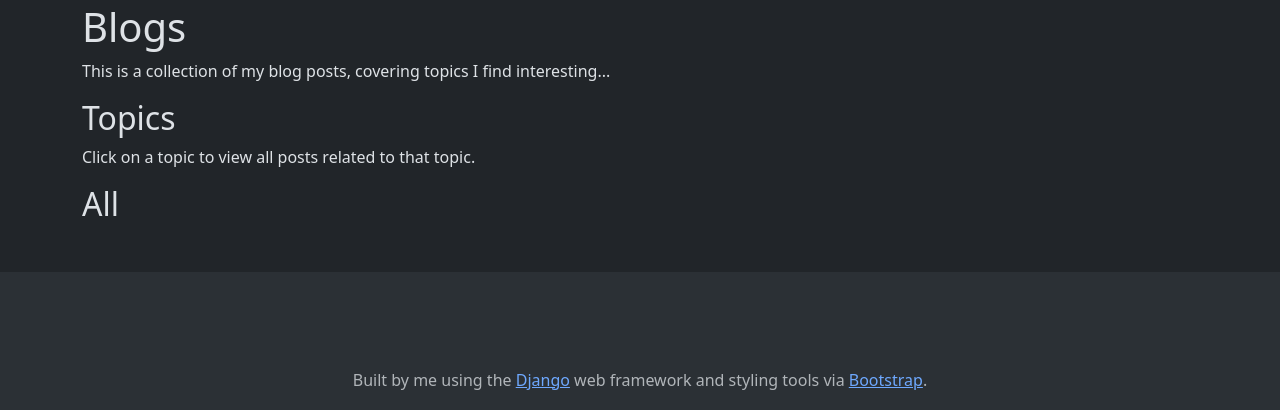
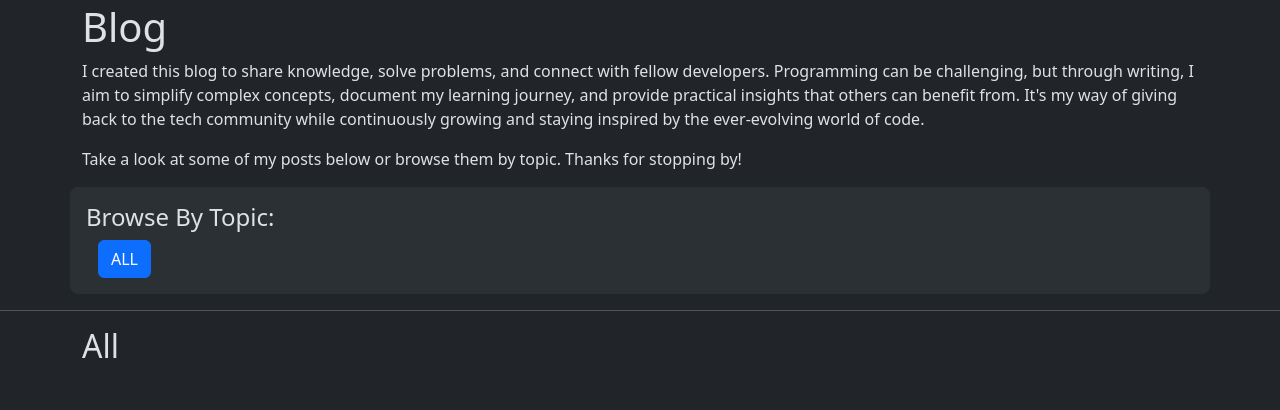
Before and after one commit to mjohns91/PersonalBlog, a Django app: page /blog/ in a window 1280 px wide. Shown: the part 53-463 px from the top of the page. Run offline with Django 5.2, Linux system fonts and the light colour scheme; data that the repository does not hold is empty.

Commit message:
added htmx dynamic code for posts by topic, restructured views to be simpler, added resume download

```diff
--- a/PersonalBlog/settings.py
+++ b/PersonalBlog/settings.py
@@ -40,6 +40,8 @@ INSTALLED_APPS = [
     'django.contrib.staticfiles',
     # my apps
     'website',
+    # installed apps
+    'django_htmx',
 ]
 
 MIDDLEWARE = [
@@ -50,6 +52,8 @@ MIDDLEWARE = [
     'django.contrib.auth.middleware.AuthenticationMiddleware',
     'django.contrib.messages.middleware.MessageMiddleware',
     'django.middleware.clickjacking.XFrameOptionsMiddleware',
+    # Additional middleware
+    "django_htmx.middleware.HtmxMiddleware",
 ]
 
 ROOT_URLCONF = 'PersonalBlog.urls'
@@ -129,5 +133,5 @@ DEFAULT_AUTO_FIELD = 'django.db.models.BigAutoField'
 STATIC_ROOT = os.path.join(BASE_DIR, 'staticfiles')
 
 STATICFILES_DIRS = [
-    os.path.join(BASE_DIR, "static"),
+    os.path.join(BASE_DIR, "./website/static"),
 ]
--- a/templates/base.html
+++ b/templates/base.html
@@ -1,3 +1,4 @@
+{% load django_htmx static %}
 <!doctype html>
 <html id="html" lang="en">
   <head>
@@ -6,8 +7,10 @@
     <title>Matthew S. Johnson Blog</title>
     <link href="https://cdn.jsdelivr.net/npm/bootstrap@5.3.3/dist/css/bootstrap.min.css" rel="stylesheet" integrity="sha384-QWTKZyjpPEjISv5WaRU9OFeRpok6YctnYmDr5pNlyT2bRjXh0JMhjY6hW+ALEwIH" crossorigin="anonymous">
     <link rel="stylesheet" href="https://cdn.jsdelivr.net/npm/bootstrap-icons@1.11.3/font/bootstrap-icons.css">
+       <script src="https://unpkg.com/htmx.org"></script>
   </head>
   <body>
+
     {% load static %}
     {% include 'navbar.html' %}
     {% block content %}
--- a/templates/blog.html
+++ b/templates/blog.html
@@ -4,30 +4,48 @@
 
     <!-- Display title/summary -->
     <div class="container">
-        <h1>Blogs</h1>
-        <p>This is a collection of my blog posts, covering topics I find interesting...</p>
+        <h1>Blog</h1>
+        <p>I created this blog to share knowledge, solve problems, and connect with fellow developers.
+            Programming can be challenging, but through writing, I aim to simplify complex concepts,
+            document my learning journey, and provide practical insights that others can benefit from.
+            It's my way of giving back to the tech community while continuously growing and staying inspired
+            by the ever-evolving world of code.</p>
+        <p>Take a look at some of my posts below or browse them by topic. Thanks for stopping by!</p>
     </div>
 
     <!-- Display topics -->
+    <div class="container my-3 bg-body-tertiary p-3 rounded-3">
+        <h4>Browse By Topic:</h4>
         <div class="container">
-        <h2>Topics</h2>
-        <p>Click on a topic to view all posts related to that topic.</p>
-        {% for topic in posts|unique_topics %}
-            <a href="{% url 'blog_by_topic' topic %}">{{ topic }}</a>
+            {% for topic_slug in posts|unique_topics %}
+                <button class="btn btn-primary" hx-get="{% url 'blog_by_topic_htmx' topic_slug %}"
+                   hx-target="#posts-container"
+                   hx-swap="innerHTML">
+                    {{ topic_slug }}
+                </button>
             {% endfor %}
+            <button class="btn btn-primary" hx-get="{% url 'blog_by_topic_htmx' 'all' %}"
+               hx-target="#posts-container"
+               hx-swap="innerHTML">
+               ALL
+            </button>
+        </div>
     </div>
 
+    <hr>
     <!-- Display posts -->
-    <div class="container">
-        <h2>All</h2>
+    <div id="posts-container" class="container my-3">
+        <h2>{{ topic }}</h2>
         {% for post in posts %}
             <div class="card" style="margin-bottom: 10px">
                 <div class="card-body">
                     <h5>{{ post.title }}</h5>
-                        <h6>[ {{ post.topic }} ]</h6>
                     <p>Posted on: {{ post.posted_date.date }}</p>
                     <p class="card-text">{{ post.preview }}</p>
-                        <p><a href="{% url 'blog_post' post.topic post.title %}">Read More</a></p>
+                    <p><a class="btn btn-secondary" href="{% url 'blog_post' post.topic_slug post.title_slug %}">Read More</a></p>
+                    {% if topic_slug == 'all' %}
+                        <span class="badge text-bg-warning">{{ post.topic }}</span>
+                    {% endif %}
                 </div>
             </div>
         {% endfor %}
--- a/templates/blog_post.html
+++ b/templates/blog_post.html
@@ -7,6 +7,6 @@
         <p><strong>{{ post.posted_date.date }}</strong></p>
         <p>{{ post.content|safe }}</p>
         <p><em>Last edited on: {{ post.edit_date.date }}</em></p>
-        <a href="{% url 'blog_all' %}" class="btn btn-secondary">Back</a>
+        <a href="{% url 'blog' %}" class="btn btn-secondary">Back</a>
     </div>
 {% endblock %}
--- a/templates/navbar.html
+++ b/templates/navbar.html
@@ -10,10 +10,10 @@
               <a href="{% url 'projects' %}" class="nav-link">Projects</a>
           </li>
           <li class="nav-item">
-              <a href="{% url 'blog_all' %}" class="nav-link">Blog</a>
+              <a href="{% url 'blog' %}" class="nav-link">Blog</a>
           </li>
           <li class="nav-item">
-              <a class="nav-link">Resume</a>
+              <a href="{% url 'download_resume' %}" class="nav-link">Resume</a>
           </li>
       </ul>
     </div>
--- a/website/models.py
+++ b/website/models.py
@@ -9,6 +9,8 @@ class BlogPost(models.Model):
     topic = models.CharField(max_length=200)
     posted_date = models.DateTimeField(auto_now_add=True)
     edit_date = models.DateTimeField(auto_now=True)
+    title_slug = models.SlugField(max_length=200, unique=True, blank=True)
+    topic_slug = models.SlugField(max_length=200, unique=True, blank=True)
 
     def __str__(self):
         return self.title
@@ -23,6 +25,8 @@ class Project(models.Model):
     posted_date = models.DateTimeField(auto_now_add=True)
     edit_date = models.DateTimeField(auto_now=True)
     github_link = models.URLField(blank=True)
+    title_slug = models.SlugField(max_length=200, unique=True, blank=True)
+    topic_slug = models.SlugField(max_length=200, unique=True, blank=True)
 
     def __str__(self):
         return self.title
--- a/website/templatetags/custom_filters.py
+++ b/website/templatetags/custom_filters.py
@@ -8,6 +8,6 @@ def unique_topics(posts):
     """Extract unique topics from a list of posts."""
     seen_topics = set()
     for post in posts:
-        if post.topic not in seen_topics:
-            seen_topics.add(post.topic)
-            yield post.topic
+        if post.topic_slug not in seen_topics:
+            seen_topics.add(post.topic_slug)
+            yield post.topic_slug
--- a/website/urls.py
+++ b/website/urls.py
@@ -3,8 +3,9 @@ from . import views
 
 urlpatterns = [
     path('', views.home, name='home'),
-    path('blog/', views.blog_all, name='blog_all'),
-    path('blog/<str:target_topic>/', views.blog_by_topic, name='blog_by_topic'),
-    path('blog/<str:post_topic>/<str:post_title>/', views.blog_post, name='blog_post'),
+    path('blog/', views.blog, name='blog'),
+    path('blog/topic/<str:topic_slug>/', views.blog_by_topic_htmx, name='blog_by_topic_htmx'),
+    path('blog/<slug:topic_slug>/<slug:title_slug>/', views.blog_post, name='blog_post'),
     path('projects/', views.projects, name='projects'),
+    path('resume/', views.download_resume, name='download_resume'),
 ]
--- a/website/views.py
+++ b/website/views.py
@@ -1,32 +1,47 @@
+from django.http import FileResponse
 from django.shortcuts import render, get_object_or_404
 
-from website.models import BlogPost, Project
+import os
+
+from .models import BlogPost, Project
 
 
 def home(request):
     """Sends the user to the home page"""
     return render(request, 'home.html', {})
 
-def blog_all(request):
-    """Displays all blog posts"""
+def blog(request):
+    """Displays all blog posts for a given topic or all if 'all' is given"""
     posts = BlogPost.objects.all()
-    return render(request, 'blog.html', {'posts': posts})
+    topic = 'All'
+    topic_slug = 'all'
+    context = {"posts": posts, "topic": topic, 'topic_slug': topic_slug}
+    return render(request, 'blog.html', context)
 
-def blog_by_topic(request, target_topic):
-    """Displays all blog posts for a given topic"""
-    if target_topic == 'all':
-        return blog_all(request)
-    topic = target_topic.capitalize()
-    all_topics = BlogPost.objects.values_list('topic', flat=True).distinct()
-    posts = BlogPost.objects.filter(topic=target_topic)
-    return render(request, 'blog_by_topic.html', {'topic': topic, 'posts': posts, 'all_topics': all_topics})
+def blog_by_topic_htmx(request, topic_slug):
+    if topic_slug == "all":
+        posts = BlogPost.objects.all()
+        topic = "All"
+    else:
+        topic = BlogPost.objects.get(topic_slug=topic_slug).topic
+        posts = BlogPost.objects.filter(topic=topic)
 
-def blog_post(request, post_topic, post_title):
+    context = {"posts": posts, "topic": topic, 'topic_slug': topic_slug}
+    # Render only the posts partial template for htmx
+    return render(request, "partials/blog_posts.html", context)
+
+
+def blog_post(request, topic_slug, title_slug):
     """Sends the user to a specific blog post"""
-    post = get_object_or_404(BlogPost, title=post_title)
+    post = get_object_or_404(BlogPost, topic_slug=topic_slug, title_slug=title_slug)
     return render(request, 'blog_post.html', {'post': post})
 
 def projects(request):
     """Sends the user to the projects page"""
     project_list = Project.objects.all()
     return render(request, 'projects.html', {'projects': project_list})
+
+def download_resume(request):
+    # Path to the PDF file
+    pdf_path = os.path.join('website','static','files','MatthewJohnson_Resume_Mar2024.pdf')
+    return FileResponse(open(pdf_path, 'rb'), as_attachment=True, filename='MSJ_resume.pdf')
```
Also changed, not shown: templates/blog_by_topic.html (deleted, +0 -36 lines), templates/home.html (+5 -2 lines), templates/partials/blog_posts.html (added, +16 -0 lines), website/admin.py (+14 -2 lines). Lines whose indentation alone changed are shown as unchanged.
